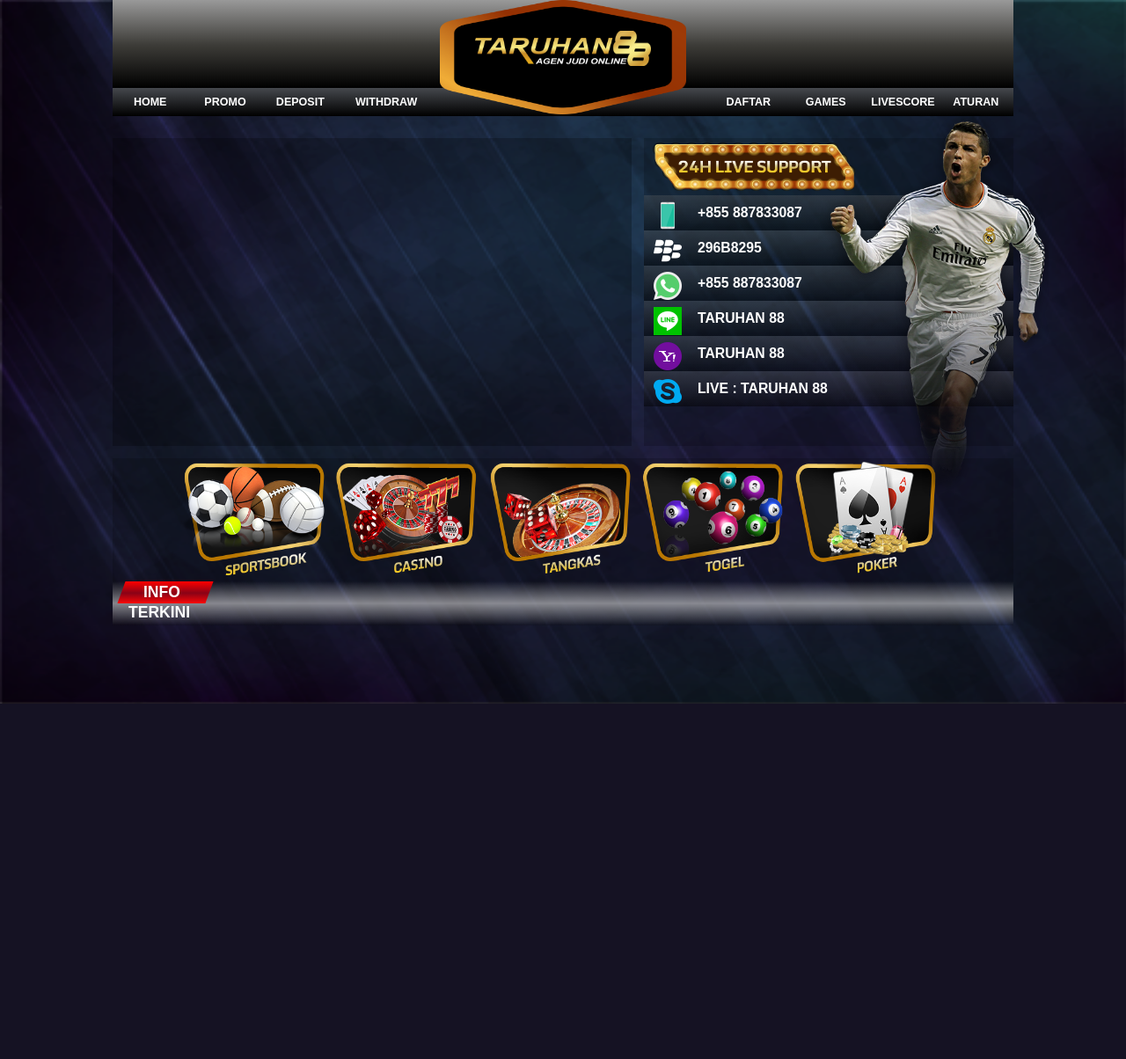
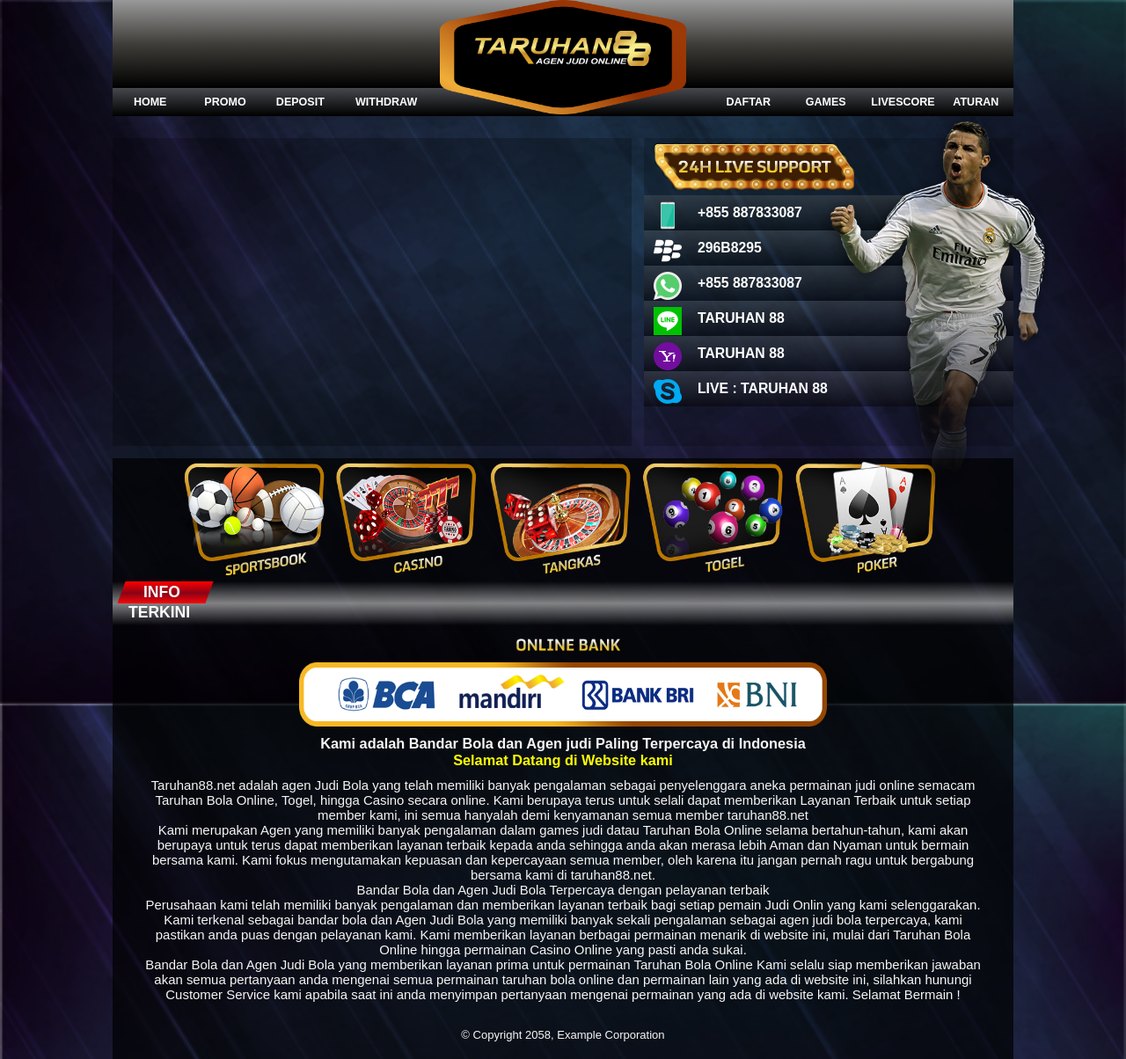
Before and after one commit to marshallt09/taruhan88, a PHP site: page / in a window 1280 px wide. Shown: the whole page at 88% size. Before the commit the page ends 800 px from the top, so only its background shows below. Run offline with PHP 8.4, Linux system fonts and the light colour scheme; some libraries are stand-ins or nearby versions; some web fonts are replaced.

Commit message:
footer finish

```diff
--- a/asset/css/style.css
+++ b/asset/css/style.css
@@ -319,9 +319,11 @@ aside #cr {
     footer {
         height: auto;
         width: 100%;
-        background-color: rgba(0, 0, 0, 0.16);
+        background-color: rgba(0, 0, 0, 0.7);
         float: left;
         margin-top: 1em;
+        position: relative;
+        padding-bottom: 20px;
     }
     footer #games {
         height: 140px;
@@ -405,4 +407,38 @@ aside #cr {
         padding: 3px;
     }
 
+    footer #bank{
+        position: relative;
+    }
+    footer #bank #img {
+        margin-top: 15px;
+        margin-left: auto;
+        margin-right: auto;
+        height: 100px;
+        width: 600px;
+        background-image: url("../images/bank.png");
+        background-size: 100% 100%;
+    }
+
+    footer h1 {
+        color: whitesmoke;
+        font-size: 1.2em;
+        text-align: center;
+    }
+    footer p {
+        text-align: center;
+        color: whitesmoke;
+        font-size: 1.1em;
+        padding-left: 30px;
+        padding-right: 30px;
+        font font-weight: bolder;
+    }
+    footer #small {
+        margin-top: 30px;
+        text-align: center;
+        color: whitesmoke;
+        width: 300px;
+        margin-left: auto;
+        margin-right: auto;
+    }
 }
--- a/index.html
+++ b/index.html
@@ -91,6 +91,44 @@
                     prioritas utama kami.
                 </marquee>
             </div>
+            <div id="bank">
+                <div id="img"></div>
+            </div>
+            <h1 style="margin-top:10px">Kami adalah Bandar Bola dan Agen judi Paling Terpercaya di Indonesia</h1>
+            <h1 style="color: yellow; margin-bottom: 10px;">Selamat Datang di Website kami</h1>
+
+            <p>
+                Taruhan88.net adalah agen Judi Bola yang telah memiliki banyak pengalaman sebagai
+                penyelenggara aneka permainan judi online semacam Taruhan Bola Online, Togel, hingga
+                Casino secara online. Kami berupaya terus untuk selali dapat memberikan Layanan
+                Terbaik untuk setiap member kami, ini semua hanyalah demi kenyamanan semua member
+                taruhan88.net
+            </p>
+            <p>
+                Kami merupakan Agen yang memiliki banyak pengalaman dalam games judi datau Taruhan
+                Bola Online selama bertahun-tahun, kami akan berupaya untuk terus dapat memberikan
+                layanan terbaik kepada anda sehingga anda akan merasa lebih Aman dan Nyaman untuk
+                bermain bersama kami. Kami fokus mengutamakan kepuasan dan kepercayaan semua member,
+                oleh karena itu jangan pernah ragu untuk bergabung bersama kami di taruhan88.net.
+            </p>
+            <p>
+                Bandar Bola dan Agen Judi Bola Terpercaya dengan pelayanan terbaik
+            </p>
+            <p>
+                Perusahaan kami telah memiliki banyak pengalaman dan memberikan layanan terbaik bagi
+                setiap pemain Judi Onlin yang kami selenggarakan. Kami terkenal sebagai bandar bola
+                dan Agen Judi Bola yang memiliki banyak sekali pengalaman sebagai agen judi bola terpercaya,
+                kami pastikan anda puas dengan pelayanan kami. Kami memberikan layanan berbagai permainan
+                menarik di website ini, mulai dari Taruhan Bola Online hingga permainan Casino Online yang pasti anda sukai.
+            </p>
+            <p>
+                Bandar Bola dan Agen Judi Bola yang memberikan layanan prima untuk permainan Taruhan Bola Online
+                Kami selalu siap memberikan jawaban akan semua pertanyaan anda mengenai semua permainan taruhan
+                bola online dan permainan lain yang ada di website ini, silahkan hunungi Customer Service kami
+                apabila saat ini anda menyimpan pertanyaan mengenai permainan yang ada di website kami.
+                Selamat Bermain !
+            </p>
+            <div id="small">&copy; Copyright 2058, Example Corporation</div>
         </footer>
 
     </div>
```
